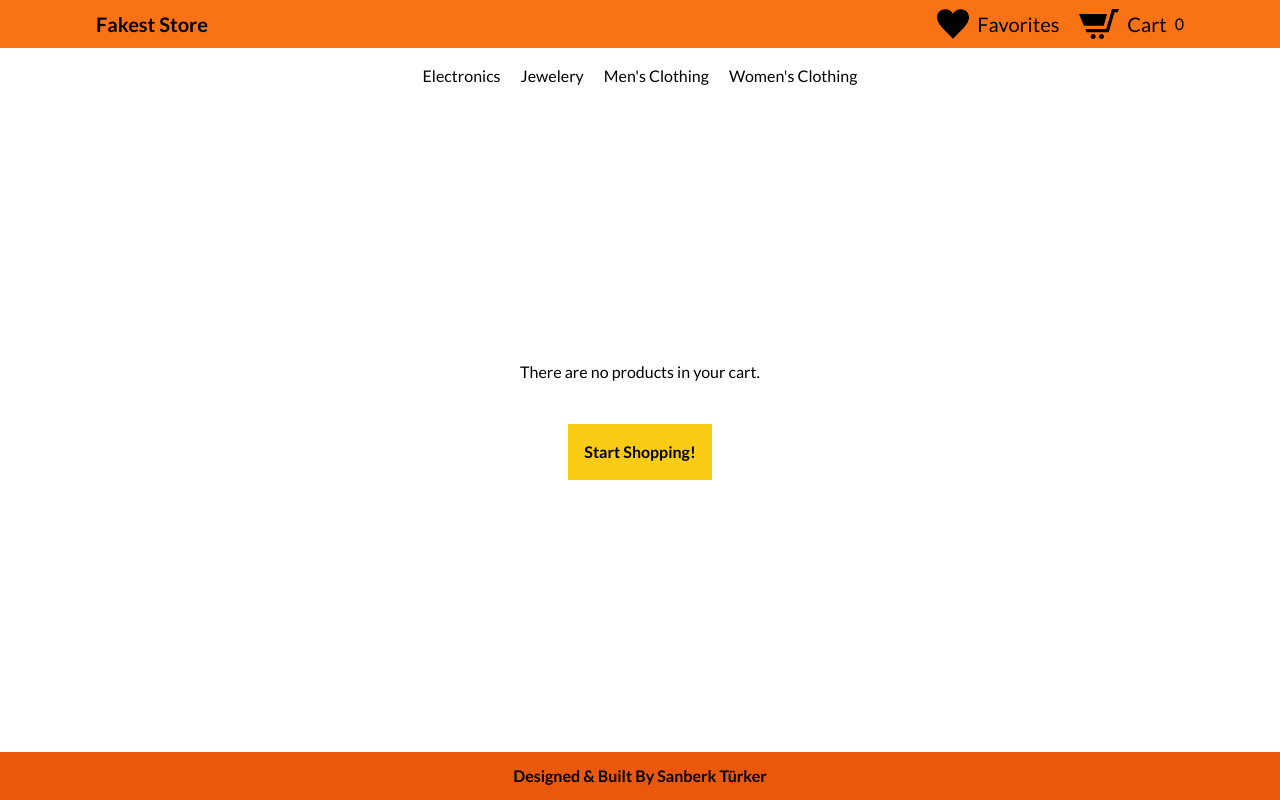
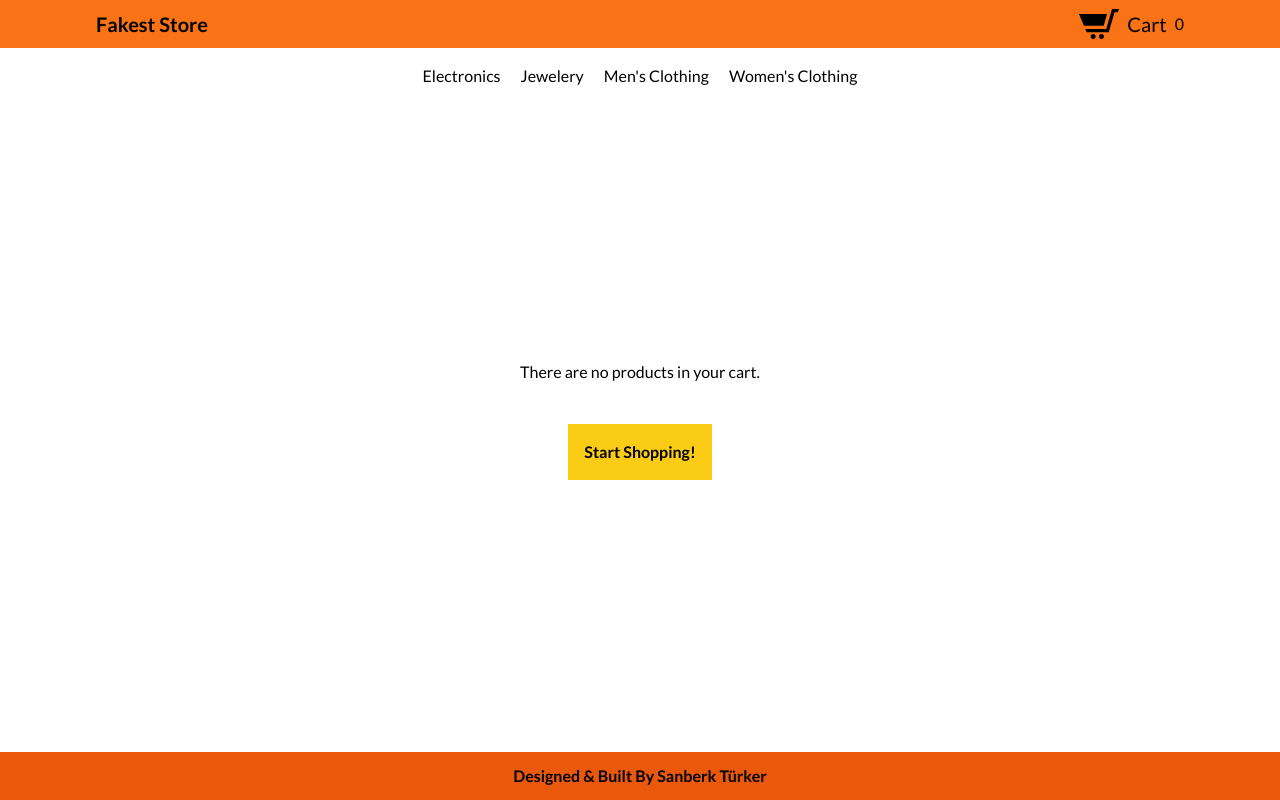
Before and after one commit to sanberkHax/fakest-store, a Next.js app: page /cart in a window 1280 px wide. Built offline with nearby package versions, Linux system fonts and the light colour scheme.

Commit message:
Remove favorites

```diff
--- a/components/FavoritesButton.tsx
+++ /dev/null
@@ -1,27 +0,0 @@
-import React from 'react';
-import { useRouter } from 'next/router';
-
-export const FavoritesButton: React.FC = () => {
-  const router = useRouter();
-
-  const clickHandler = (e: React.MouseEvent<HTMLButtonElement, MouseEvent>) => {
-    e.preventDefault();
-    router.push('/favorites');
-  };
-
-  return (
-    <button
-      onClick={clickHandler}
-      className="flex items-center justify-center gap-2 hover:fill-white hover:text-white"
-    >
-      <svg
-        xmlns="http://www.w3.org/2000/svg"
-        viewBox="0 0 24 24"
-        className="w-7 sm:w-8"
-      >
-        <path d="M12 4.248c-3.148-5.402-12-3.825-12 2.944 0 4.661 5.571 9.427 12 15.808 6.43-6.381 12-11.147 12-15.808 0-6.792-8.875-8.306-12-2.944z" />
-      </svg>
-      <h1 className="text-xl hidden sm:block">Favorites</h1>
-    </button>
-  );
-};
--- a/components/Header.tsx
+++ b/components/Header.tsx
@@ -1,6 +1,5 @@
 import React from 'react';
 import { CartButton } from './CartButton';
-import { FavoritesButton } from './FavoritesButton';
 import Link from 'next/link';
 import { Categories } from './Categories';
 
@@ -14,7 +13,6 @@ export const Header: React.FC = () => {
           </h1>
         </Link>
         <div className="flex justify-between gap-5 items-center">
-          <FavoritesButton />
           <CartButton />
         </div>
       </div>
--- a/components/ProductItem.tsx
+++ b/components/ProductItem.tsx
@@ -11,7 +11,7 @@ interface Props {
 export const ProductItem: React.FC<Props> = ({ id, title, price, image }) => {
   return (
     <Link href={`/products/${id}`}>
-      <div className="cursor-pointer flex flex-col justify-center items-center text-center">
+      <div className="cursor-pointer flex flex-col justify-center items-center text-center gap-2">
         <div className="relative w-24 h-24 sm:w-40 sm:h-40">
           <Image src={image} layout="fill" objectFit="contain" unoptimized />
         </div>
```
